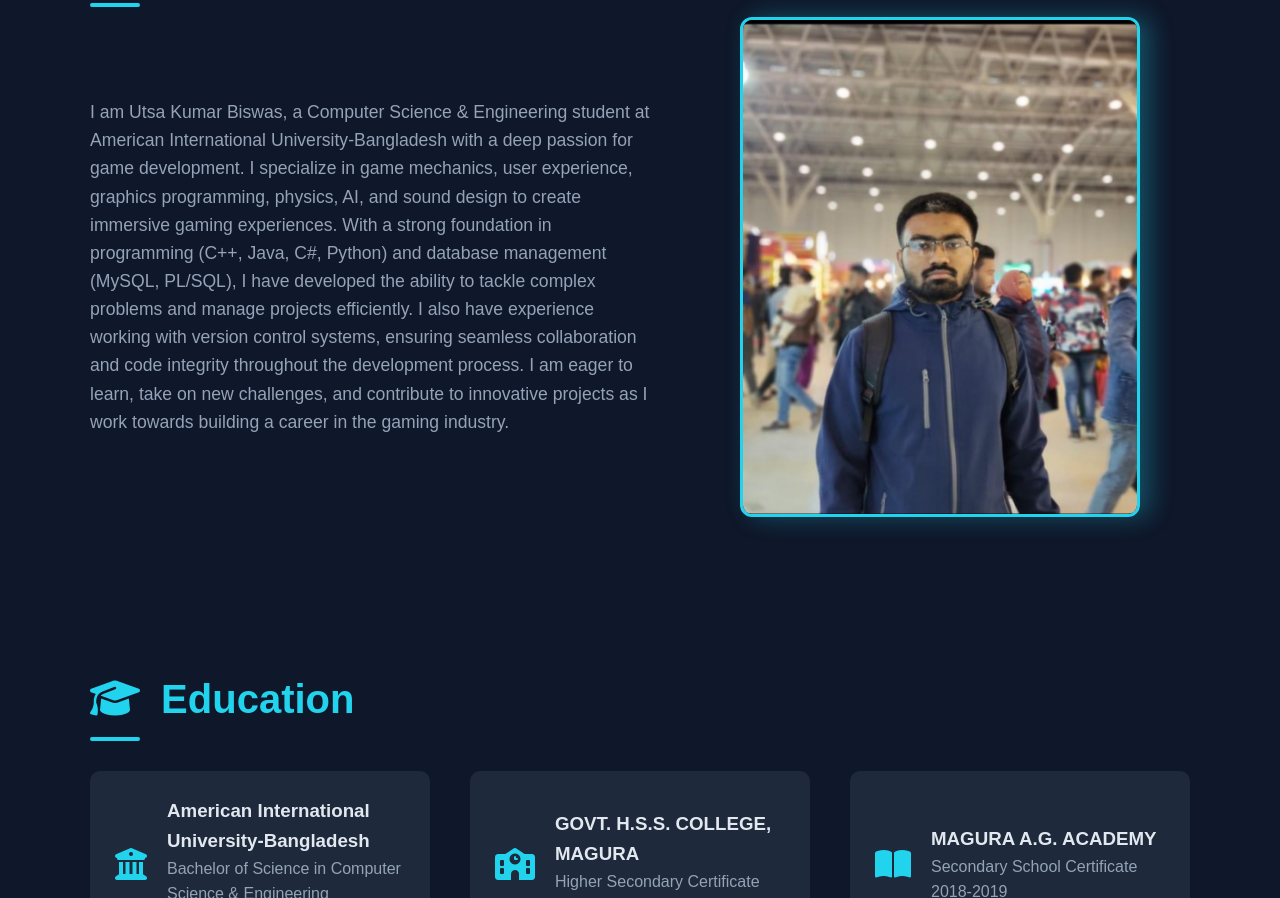
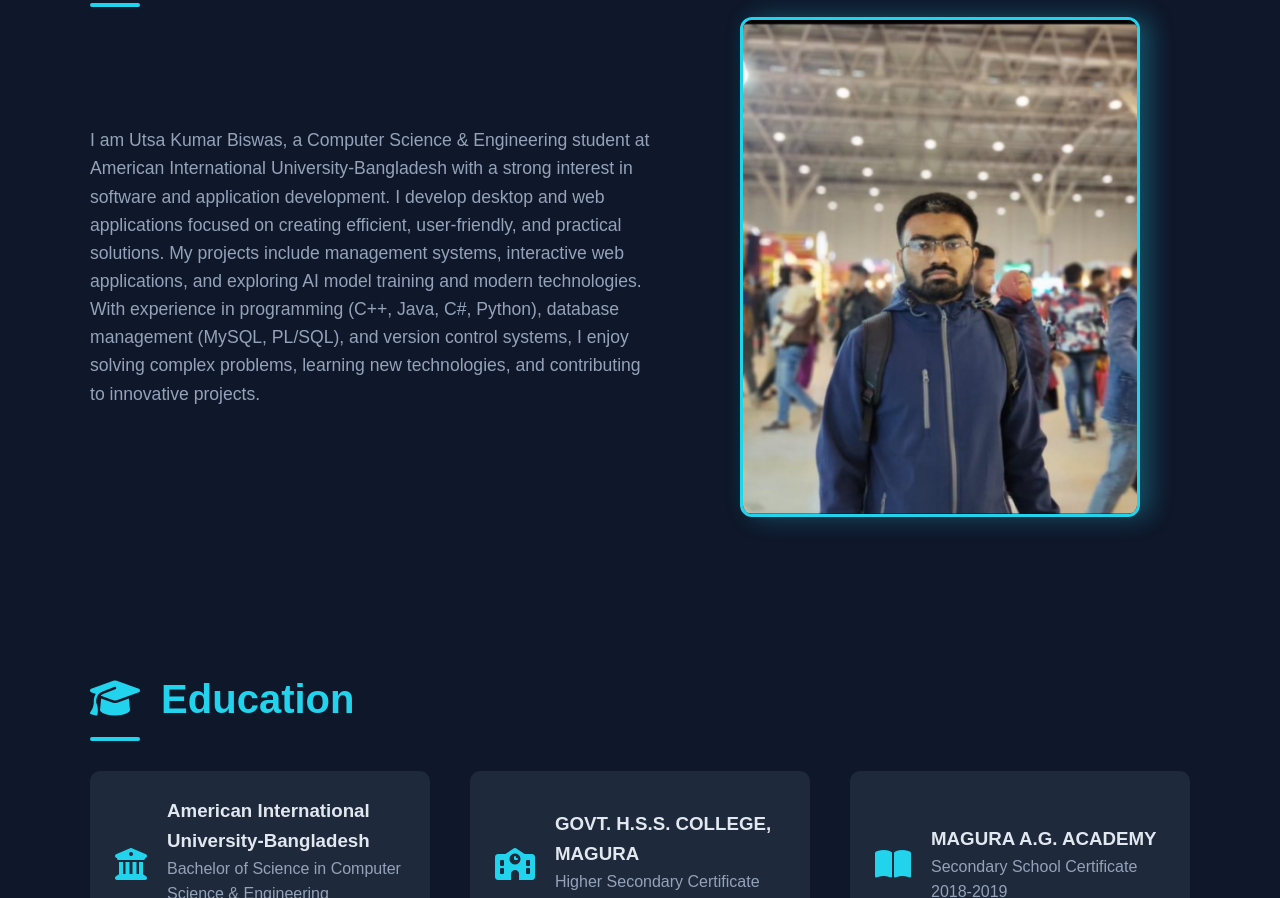
Before and after one commit to utsakumar/utsa, a plain HTML site: page index.html in a window 1280 px wide. Shown: the part 967-1865 px from the top of the page. Drawn offline with Linux system fonts and the light colour scheme.

Commit message:
Revise 'About Me' section in index.html
Updated personal description to focus on software and application development.

```diff
--- a/index.html
+++ b/index.html
@@ -73,12 +73,10 @@
   <!-- About Me -->
 <div class="about-me" id="about">
     <h2><i class="fas fa-user"></i> About Me</h2>
-    <p> I am Utsa Kumar Biswas, a Computer Science & Engineering student at American International University-Bangladesh with a deep passion for game development.
-        I specialize in game mechanics, user experience, graphics programming, physics, AI, and sound design to create immersive gaming experiences.
-        With a strong foundation in programming (C++, Java, C#, Python) and database management (MySQL, PL/SQL), I have developed the ability
-        to tackle complex problems and manage projects efficiently. I also have experience working with version control systems, ensuring seamless
-         collaboration and code integrity throughout the development process. I am eager to learn, take on new challenges, and contribute to
-         innovative projects as I work towards building a career in the gaming industry.</p>
+    <p> I am Utsa Kumar Biswas, a Computer Science & Engineering student at American International University-Bangladesh with a strong interest in software and application development.
+        I develop desktop and web applications focused on creating efficient, user-friendly, and practical solutions. My projects include management systems, interactive web applications, and exploring AI model training and modern technologies.
+         With experience in programming (C++, Java, C#, Python), database management (MySQL, PL/SQL), and version control systems, I enjoy solving complex problems, learning new technologies, and contributing to innovative projects.
+    </p>
     <div class="profile-image">
         <img src="utsa.jpeg" alt="Utsa Kumar Biswas" />
     </div>
```
